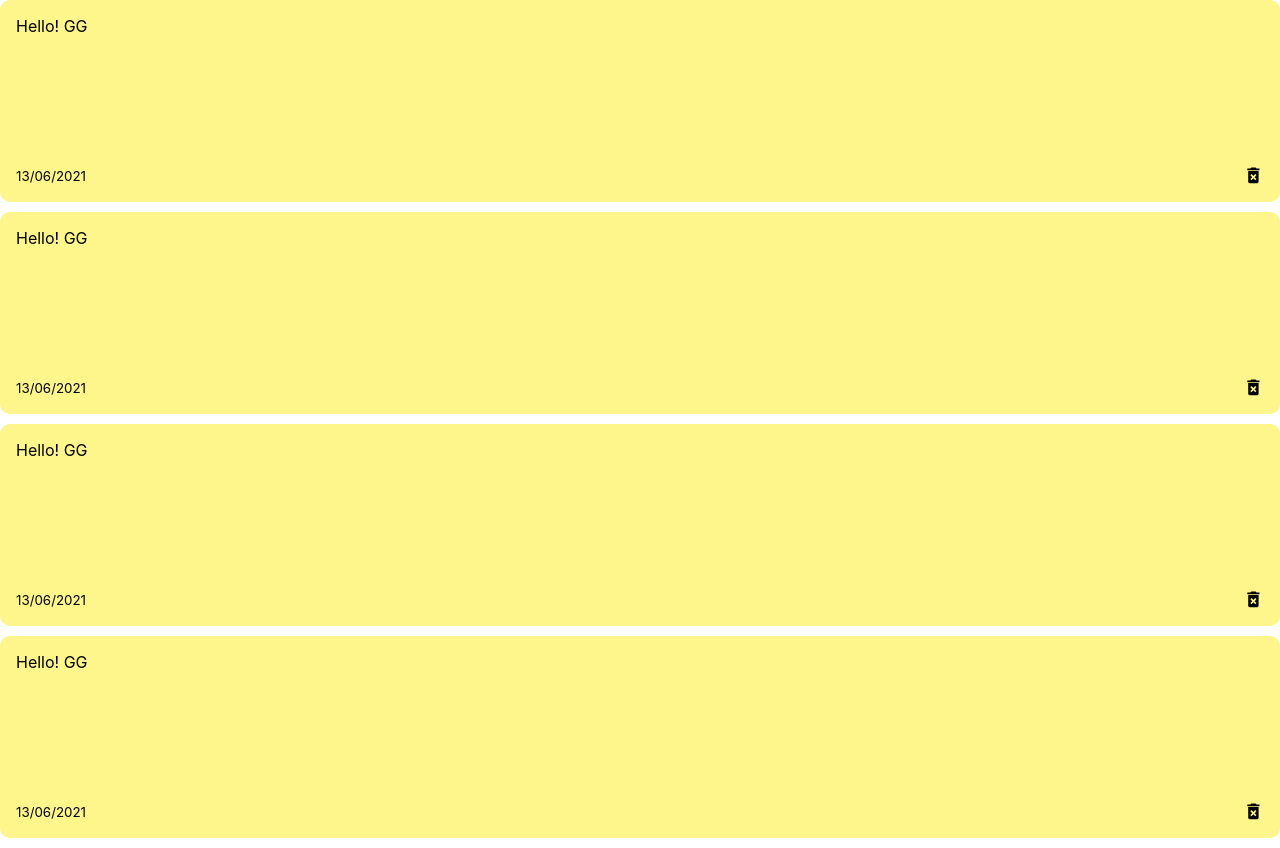
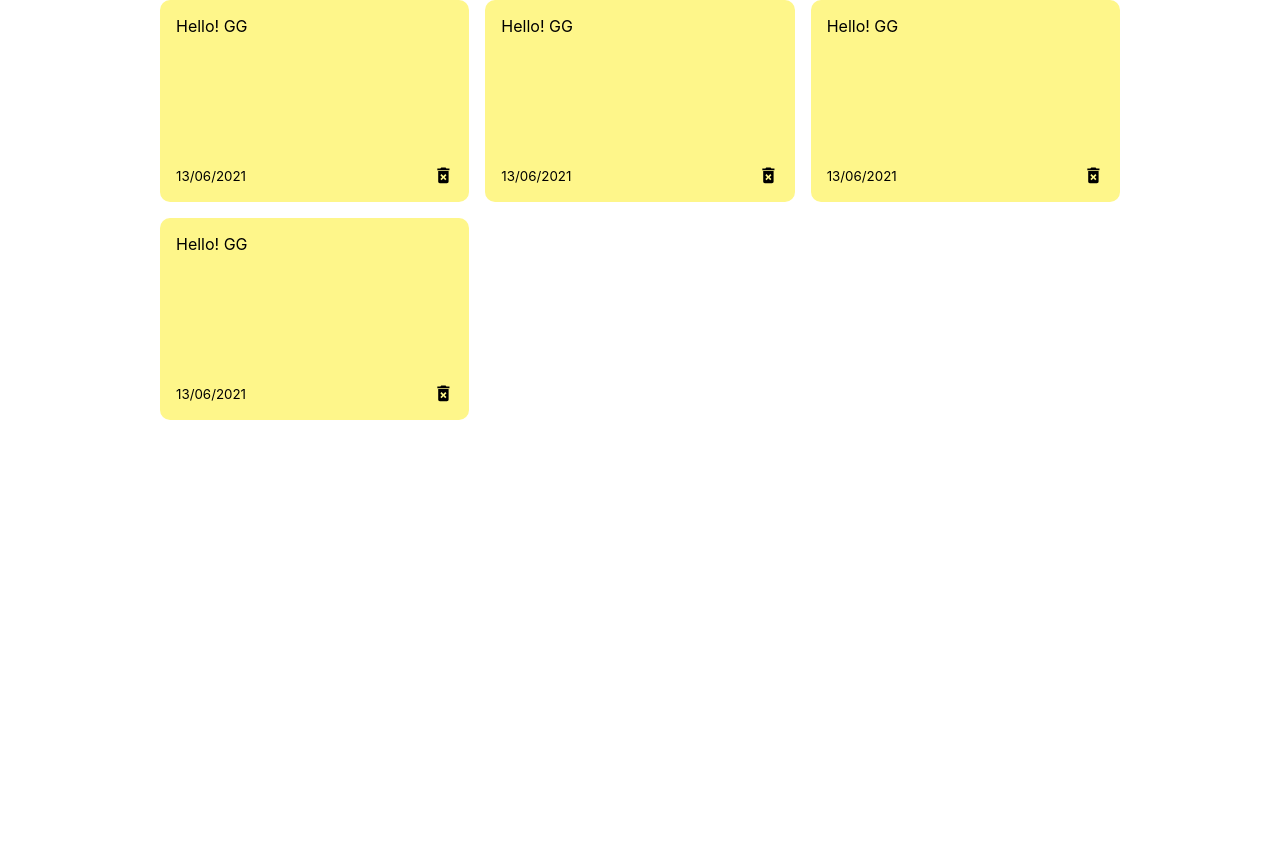
Before and after one commit to Sparye/react-notes-app, a React (Create React App) app: page / in a window 1280 px wide. After the commit the page ends 800 px from the top, so only its background shows below. Built offline with nearby package versions, Linux system fonts and the light colour scheme.

Commit message:
added useState

```diff
--- a/src/App.js
+++ b/src/App.js
@@ -1,8 +1,33 @@
+import { useState } from 'react';
 import NotesList from './components/NotesList';
+import { nanoid } from 'nanoid';
 const App = () => {
+
+    const [notes,setNotes] = useState([
+            {
+            id: nanoid(),
+            text: "This yeet is ",
+            date: "15/06/2021",
+        },
+        {
+            id: nanoid(),
+            text: "This second is ",
+            date: "14/06/2021",
+        },
+        {
+            id: nanoid(),
+            text: "This third is ",
+            date: "12/06/2021",
+        },
+        {
+            id: nanoid(),
+            text: "This forth is ",
+            date: "15/06/2021",
+        },
+    ]);
     return (
     <div className='container'>
-        <NotesList />
+        <NotesList notes={notes}/>
     </div>
     );
 }
--- a/src/components/NotesList.js
+++ b/src/components/NotesList.js
@@ -1,6 +1,6 @@
 import Note from './Note';
 
-const NotesList = () => {
+const NotesList = ({ notes }) => {
     return(
         <div className='notes-list'>
             <Note />
--- a/src/index.css
+++ b/src/index.css
@@ -12,9 +12,23 @@ code {
     monospace;
 }
 
+.container{
+  max-width: 960px;
+  margin-right: auto;
+  margin-left: auto;
+  padding-right: 15px;
+  padding-left: 15px;
+
+}
+
+.notes-list{
+  display: grid;
+  grid-gap: 1rem;
+  grid-template-columns: repeat(auto-fit,minmax(250px, 1fr));
+}
+
 .note{
   background-color: #fef68a;
-  margin-bottom: 10px;
   padding: 1rem;
   min-height: 170px;
   display: flex;
```
